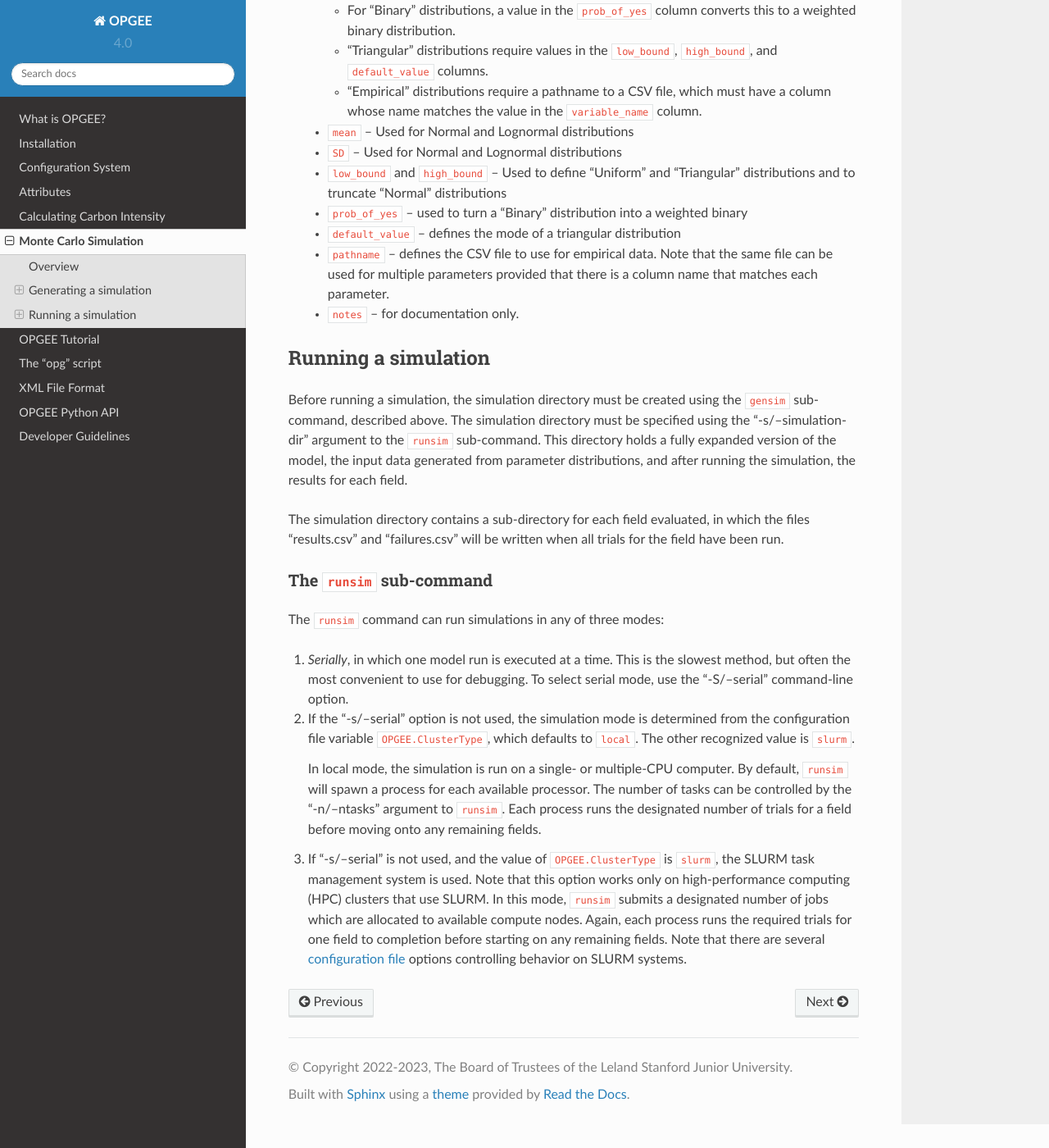
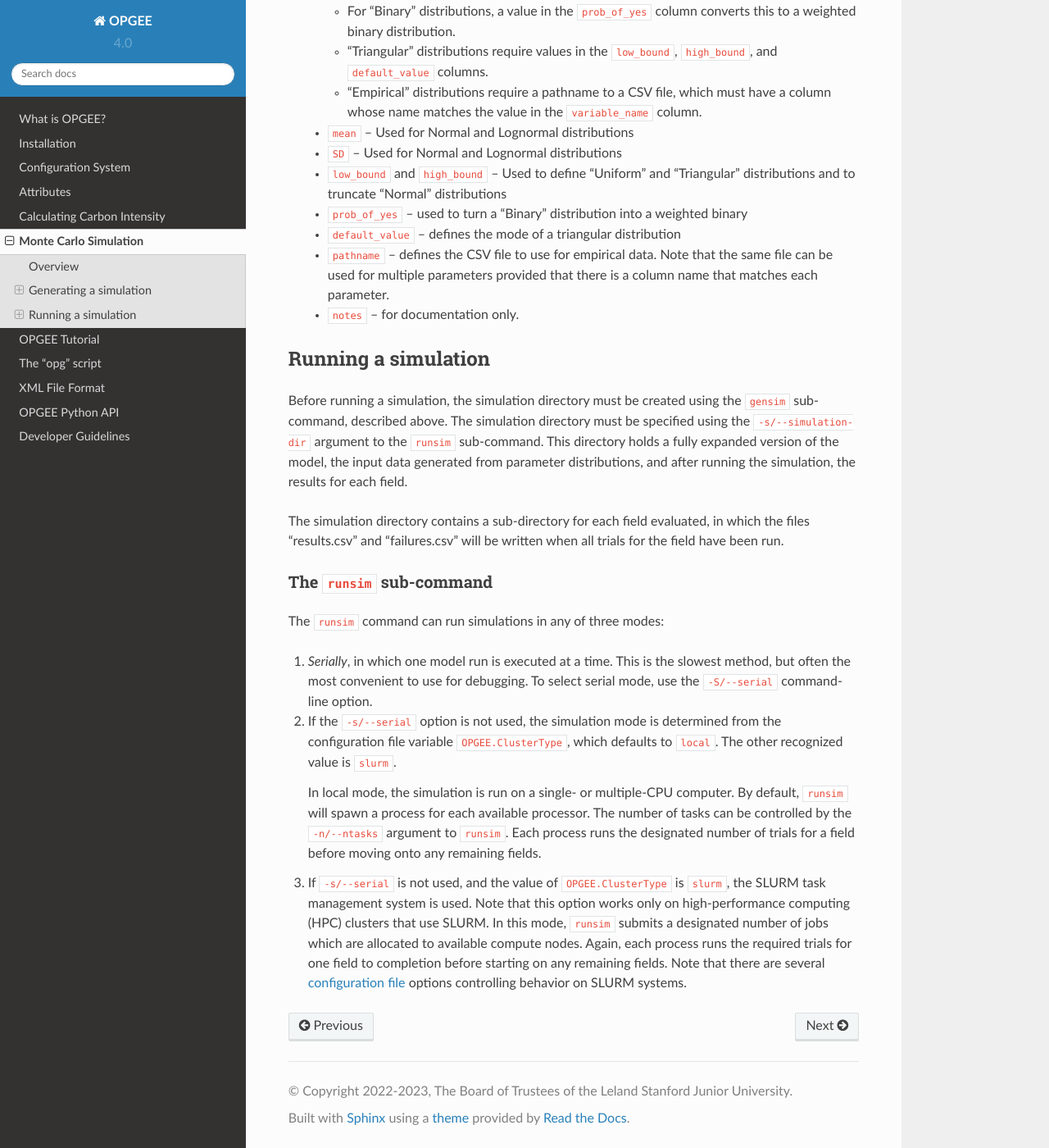
Before and after one commit to msmasnadi/OPGEEv4, a Sphinx documentation site: the page built from docs/source/monte-carlo.rst, in a window 1280 px wide and 1400 px high, scrolled down 2075 px. Shown: the whole window at 82% size. Built offline with Sphinx 7.4.7 and the Read the Docs theme 2.0.0, drawn with Linux system fonts in a browser that asks for light colours; some of the changed lines change nothing that is shown; some of the changed text lies outside the part shown.

Commit message:
Update MCS documentation

```diff
--- a/docs/source/monte-carlo.rst
+++ b/docs/source/monte-carlo.rst
@@ -78,8 +78,8 @@ The parameters distributions file is a CSV file with the following columns:
 
     * ``variable_name`` -- The name of an OPGEE model attribute. These are interpreted as attributes
       of the ``Field`` class unless preceded by a class name and ".". For example, the variable name
-      "ReservoirWellInterface.frac_CO2_breakthrough" is interpreted as the ``frac_CO2_breakthrough``
-      attribute of the "ReservoirWellInterface" process.
+      ``ReservoirWellInterface.frac_CO2_breakthrough`` is interpreted as the ``frac_CO2_breakthrough``
+      attribute of the ``ReservoirWellInterface`` process.
 
     * ``distribution_type`` -- one of "Uniform", "Binary", "Normal", "Lognormal", "Triangular", "Emprical".
 
@@ -120,7 +120,7 @@ Running a simulation
 -----------------------
 
 Before running a simulation, the simulation directory must be created using the ``gensim``
-sub-command, described above. The simulation directory must be specified using the "-s/--simulation-dir"
+sub-command, described above. The simulation directory must be specified using the ``-s/--simulation-dir``
 argument to the ``runsim`` sub-command. This directory holds a fully expanded version of the model,
 the input data generated from parameter distributions, and after running the simulation, the results
 for each field.
@@ -134,20 +134,20 @@ The ``runsim`` sub-command
 The ``runsim`` command can run simulations in any of three modes:
 
 1. *Serially*, in which one model run is executed at a time. This is the slowest method, but often
-   the most convenient to use for debugging. To select serial mode, use the "-S/--serial" command-line
+   the most convenient to use for debugging. To select serial mode, use the ``-S/--serial`` command-line
    option.
 
-2. If the "-s/--serial" option is not used, the simulation mode is determined from the configuration file
+2. If the ``-s/--serial`` option is not used, the simulation mode is determined from the configuration file
    variable ``OPGEE.ClusterType``, which defaults to ``local``. The other recognized value is ``slurm``.
 
    In local mode, the simulation is run on a single- or multiple-CPU computer. By default,
    ``runsim`` will spawn a process for each available processor. The number of tasks can be
-   controlled by the "-n/--ntasks" argument to ``runsim``. Each process runs the designated
+   controlled by the ``-n/--ntasks`` argument to ``runsim``. Each process runs the designated
    number of trials for a field before moving onto any remaining fields.
 
-3. If "-s/--serial" is not used, and the value of ``OPGEE.ClusterType`` is ``slurm``, the SLURM
+3. If ``-s/--serial`` is not used, and the value of ``OPGEE.ClusterType`` is ``slurm``, the SLURM
    task management system is used. Note that this option works only on high-performance computing
    (HPC) clusters that use SLURM. In this mode, ``runsim`` submits a designated number of jobs which
    are allocated to available compute nodes. Again, each process runs the required trials for one
    field to completion before starting on any remaining fields. Note that there are several
-   :doc:`configuration file <opgee.config>` options controlling behavior on SLURM systems.
+   :doc:`configuration file <config>` options controlling behavior on SLURM systems.
```
